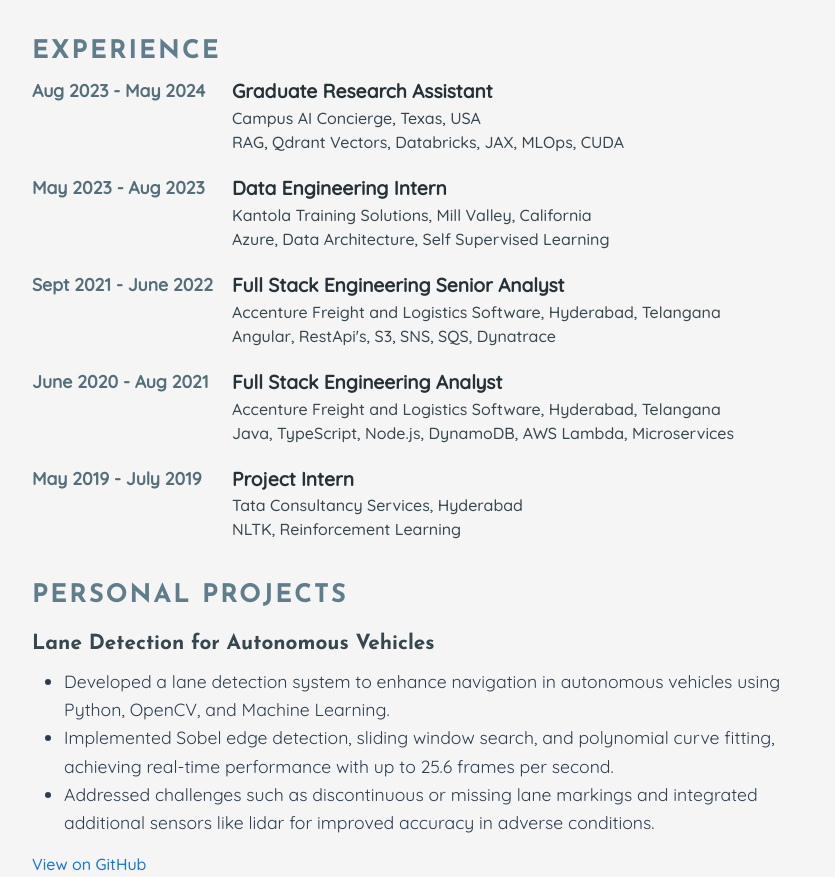
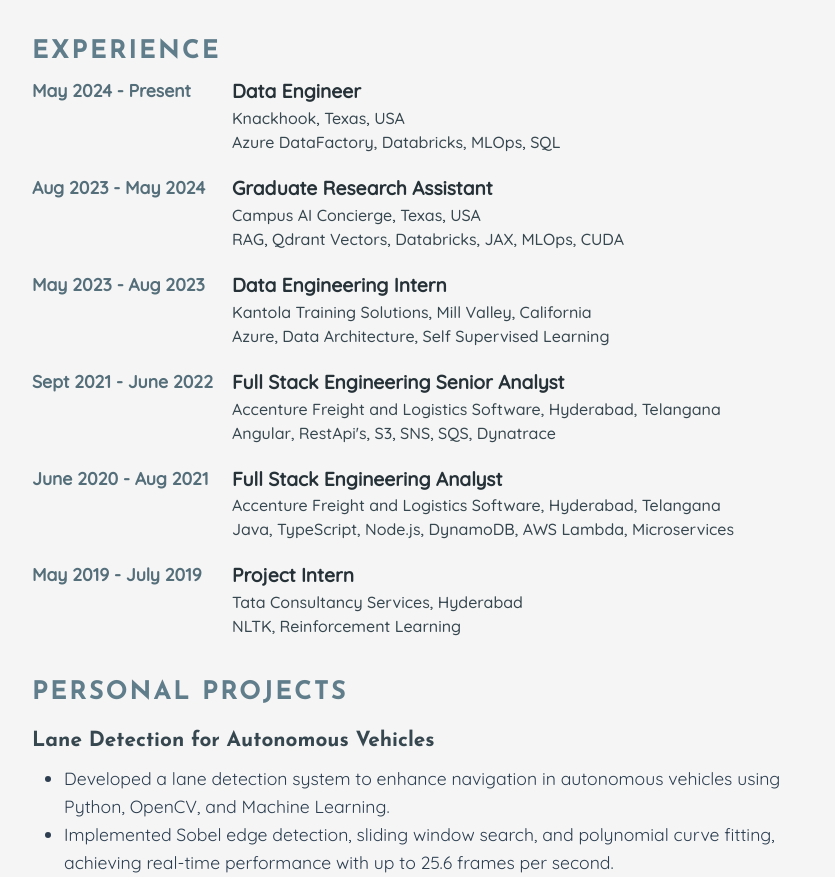
Before and after one commit to Manoj-kumar-Nallamala/portfolio, a plain HTML site: page index.html in a window 1280 px wide. Shown: the part 1824-2701 px from the top of the page, without its empty margins (408-1243 px from the left). Drawn offline with nearby package versions, Linux system fonts and the light colour scheme.

Commit message:
Update index.html

```diff
--- a/index.html
+++ b/index.html
@@ -236,6 +236,17 @@
 
                 <div style="display: flex; justify-content: space-between; margin-bottom: 20px;">
                     <div style="flex: 1; color: #546e7a; font-weight: 600; font-size: 1.1em;">
+                        May 2024 - Present
+                    </div>
+                    <div style="flex: 3;">
+                        <strong style="color: #263238; font-size: 1.2em;">Data Engineer</strong><br>
+                        <span style="color: #37474f; font-weight: 500; font-size: 1em;">Knackhook, Texas, USA</span><br>
+                        <span style="color: #37474f; font-weight: 500; font-size: 1em;">Azure DataFactory, Databricks, MLOps, SQL</span>
+                    </div>
+                </div>
+
+                <div style="display: flex; justify-content: space-between; margin-bottom: 20px;">
+                    <div style="flex: 1; color: #546e7a; font-weight: 600; font-size: 1.1em;">
                         Aug 2023 - May 2024
                     </div>
                     <div style="flex: 3;">
```
